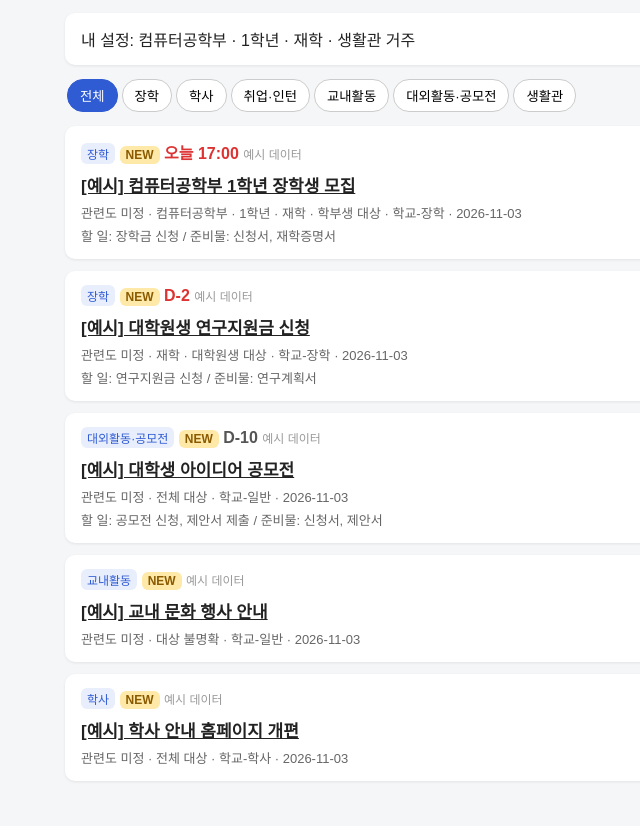
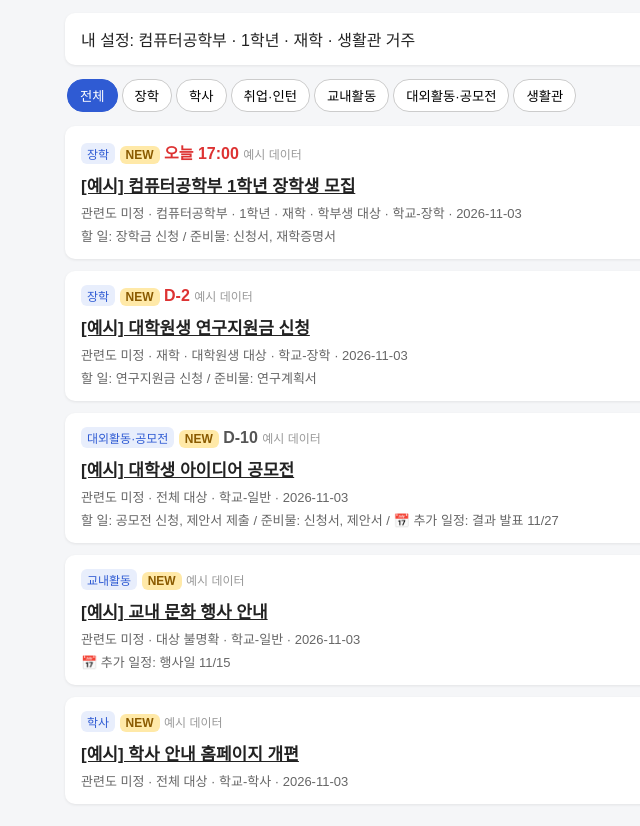
Before and after one commit to seongminhong497-cell/koreatech-notice-bot, a plain HTML site: page docs/index.html in a window 1280 px wide. Shown: the part 98-924 px from the top of the page, without its empty margins (215-855 px from the left). Drawn offline with Linux system fonts and the light colour scheme.

Commit message:
Add function for displaying additional dates
관련도 0(숨김) 공지 숨기기
관련도순 정렬 (관련도 → 마감 가까운 순 → 최신순, 관련도 미정은 맨 뒤)
추가 일정(other_dates) 표시

```diff
--- a/docs/index.html
+++ b/docs/index.html
@@ -95,10 +95,26 @@
       return r;
     }
 
+    // 추가 일정 (예: 결과 발표 11/27, 행사일 11/15)
+    function otherDatesText(list) {
+      if (!Array.isArray(list) || !list.length) return "";
+      return list
+        .filter(d => d && d.date)
+        .map(d => {
+          const date = String(d.date);
+          const md = `${Number(date.slice(5, 7))}/${Number(date.slice(8, 10))}`;
+          const time = date.length > 10 ? " " + date.slice(11, 16) : "";
+          return `${esc(d.label || "일정")} ${md}${time}`;
+        })
+        .join(", ");
+    }
+
     function card(n) {
       const extra = [];
       if (n.actions && n.actions.length) extra.push("할 일: " + n.actions.map(esc).join(", "));
       if (n.materials && n.materials.length) extra.push("준비물: " + n.materials.map(esc).join(", "));
+      const others = otherDatesText(n.other_dates);
+      if (others) extra.push("📅 추가 일정: " + others);
       return `
         <div class="box notice">
           <span class="tag">${esc(n.category || "미분류")}</span>
@@ -114,14 +130,22 @@
     function render() {
       const list = document.getElementById("notice-list");
       const shown = notices
+        .filter(n => n.relevance !== 0)   // 관련도 0 = 숨김
         .filter(n => current === "전체" || n.category === current)
         .sort((a, b) => {
-          // 마감 있는 공지 먼저, 마감 가까운 순
+          // 1) 관련도 높은 순 (미정은 맨 뒤)
+          const ra = typeof a.relevance === "number" ? a.relevance : -1;
+          const rb = typeof b.relevance === "number" ? b.relevance : -1;
+          if (ra !== rb) return rb - ra;
+          // 2) 마감 가까운 순 (마감 없는 공지는 뒤)
           const da = daysLeft(a.deadline), db = daysLeft(b.deadline);
-          if (da === null && db === null) return 0;
-          if (da === null) return 1;
-          if (db === null) return -1;
-          return da - db;
+          if (da !== db) {
+            if (da === null) return 1;
+            if (db === null) return -1;
+            return da - db;
+          }
+          // 3) 최신 게시일 순
+          return String(b.published_date || "").localeCompare(String(a.published_date || ""));
         });
       list.innerHTML = shown.length ? shown.map(card).join("") : '<p class="empty">해당하는 공지가 없습니다</p>';
     }
@@ -134,7 +158,7 @@
 
     fetch(DATA_URL, { cache: "no-store" })
       .then(r => { if (!r.ok) throw new Error(r.status); return r.json(); })
-      .then(data => { notices = data; renderFilters(); render(); })
+      .then(data => { notices = Array.isArray(data) ? data : (data.notices || []); renderFilters(); render(); })
       .catch(err => {
         document.getElementById("notice-list").innerHTML =
           `<p class="empty">공지를 불러오지 못했습니다 (${esc(err.message)})<br>OWNER 값과 data/notices.json 위치를 확인하세요</p>`;
```
